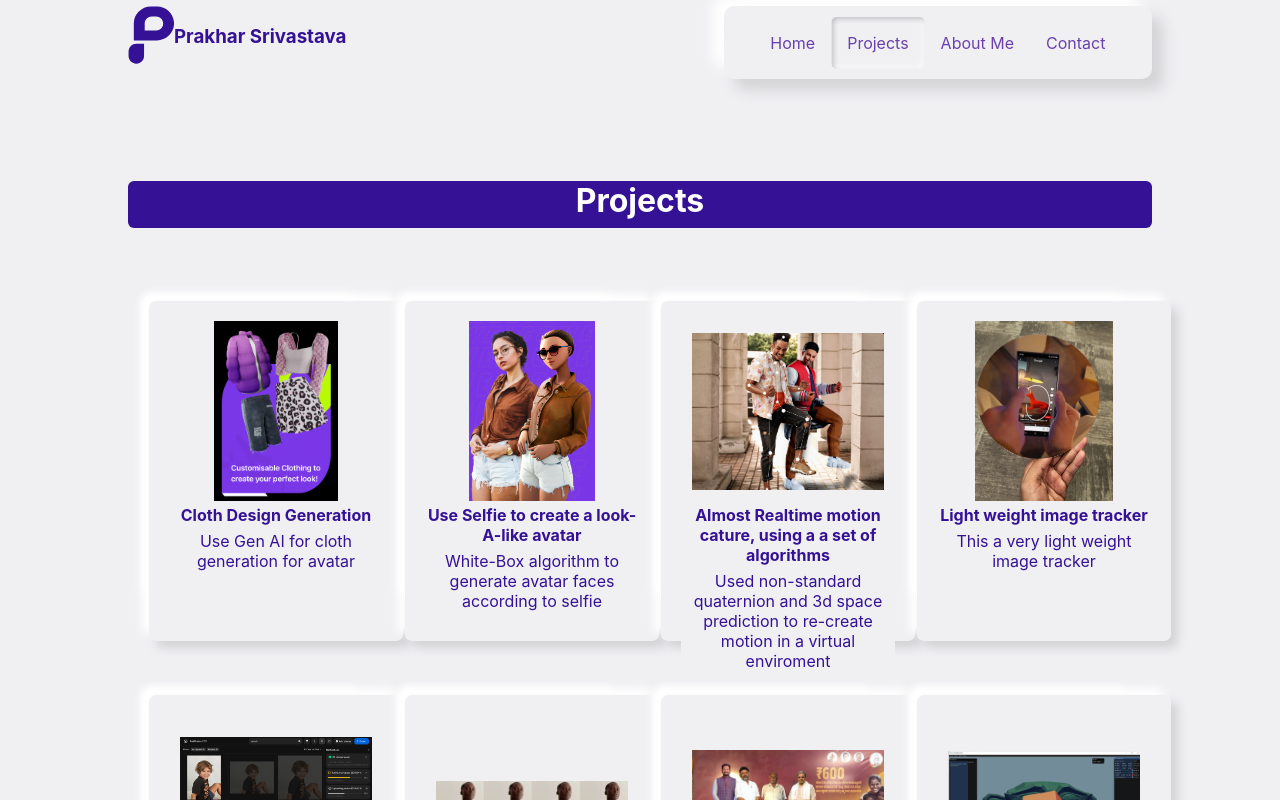
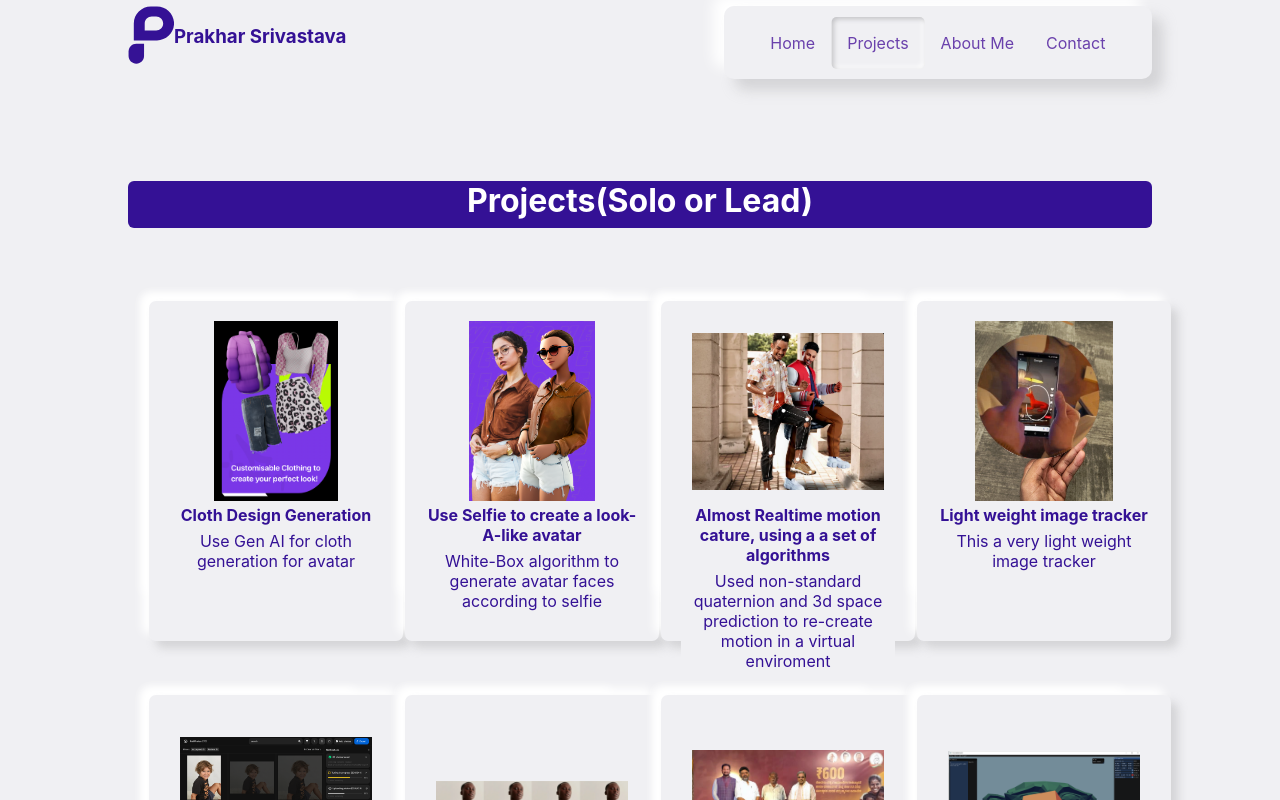
Before and after one commit to prakhar-s-srivastava/PortfolioNew, a React (Create React App) app: page /Projects in a window 1280 px wide. Shown: the top 800 px of the page. Built offline with nearby package versions, Linux system fonts and the light colour scheme.

Commit message:
Update Projects.js

```diff
--- a/src/Components/Projects.js
+++ b/src/Components/Projects.js
@@ -55,7 +55,7 @@ function Projects()
         }}
         >
 
-        Projects
+        Projects(Solo or Lead)
         </h1>
         <div
           style={{
```
